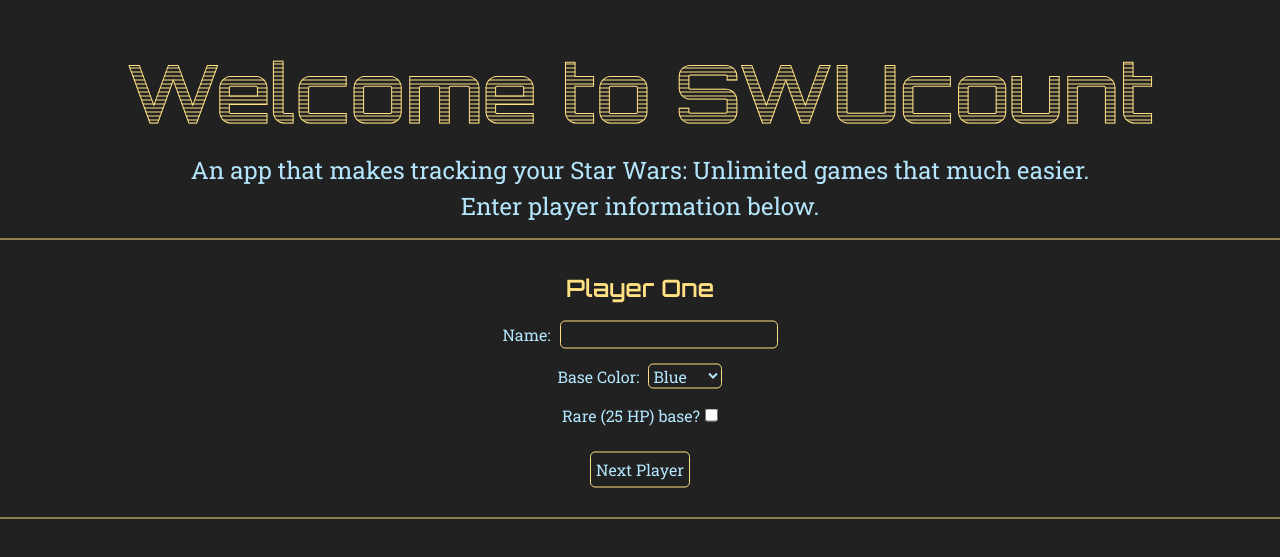
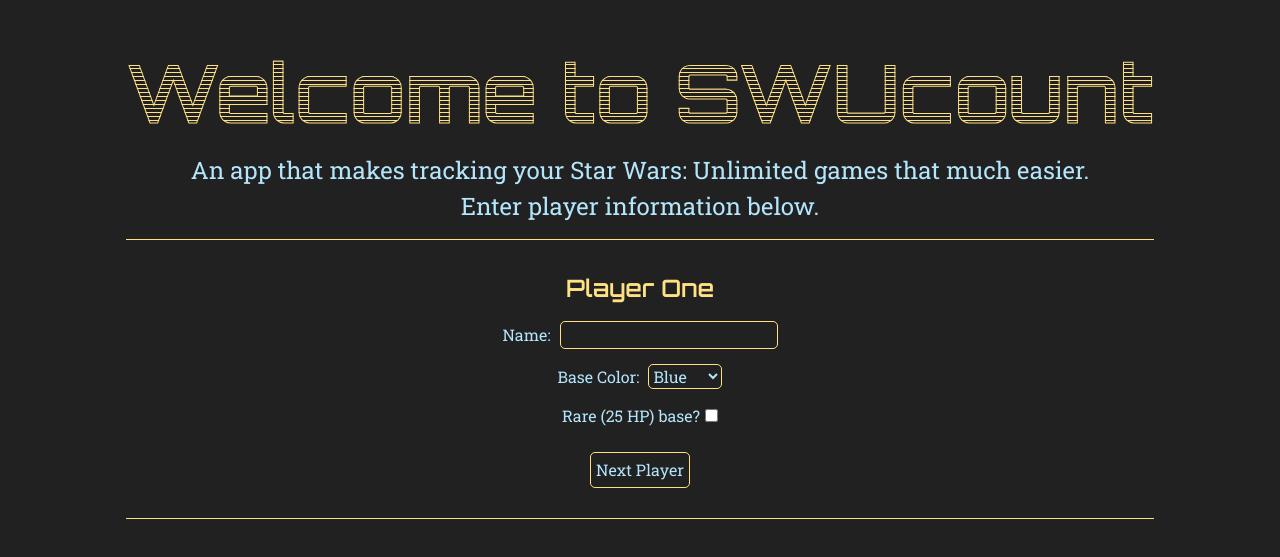
Before and after one commit to amethystreflection/swu_counter_application, a React (Vite) app: page / in a window 1280 px wide. Shown: the part 125-682 px from the top of the page. Built offline with nearby package versions, Linux system fonts and the light colour scheme.

Commit message:
Layout restructuring

```diff
--- a/src/App.css
+++ b/src/App.css
@@ -24,22 +24,6 @@
 html, body {
   font-size: 1rem;
 }
-.container {
-  text-align: center;
-  position: relative;
-  width: 100%;
-  height: 100vh;
-}
-.center {
-  position: absolute;
-  top: 50%;
-  left: 50%;
-  transform: translate(-50%, -50%);
-  -webkit-transform: translate(-50%, -50%);
-  -moz-transform: translate(-50%, -50%);
-  -ms-transform: translate(-50%, -50%);
-  -o-transform: translate(-50%, -50%);
-}
 body {
   line-height: 1.5;
   -webkit-font-smoothing: antialiased;
@@ -59,6 +43,21 @@
 p, h1, h2, h3, h4, h5, h6 {
   overflow-wrap: break-word;
 }
+.container {
+  text-align: center;
+  position: relative;
+  width: 100%;
+  height: 100vh;
+}
+.center {
+  height: 100%;
+}
+.center,
+#board > div {
+  display: grid;
+  justify-content: center;
+  align-content: center;
+}
 .transition {
   transition: all .5s linear;
   -webkit-transition: all .5s linear;
@@ -66,14 +65,8 @@
   -ms-transition: all .5s linear;
   -o-transition: all .5s linear;
 }
-#responsive-stretch {
-  width: 100%;
-}
 .inline {
   display: inline;
-}
-.rel {
-  position: relative;
 }
 button {
   padding: 5px;
@@ -101,14 +94,9 @@
 #board {
   display: flex;
   flex-direction: column;
-  align-content: center;
-  align-items: center;
-  height: 100vh;
-}
-#board > div {
-  align-content: center;
-  margin: auto;
-  padding: 8px 0;
+  width: 100%;
+  height: 100%;
+  justify-content: space-between;
 }
 #board button {
   margin: 8px 5px 0;
@@ -224,15 +212,12 @@
   cursor: pointer;
   vertical-align: middle;
 }
-.red,
-.green,
-.yellow,
-.blue {
-  position: relative;
+#player-one,
+#player-two {
   background-size: 8.00px 8.00px;
   border-radius: 5px;
   width: 100%;
-  margin: auto;
+  margin: 0;
   padding: 15px 0;
 }
 .red {
@@ -320,11 +305,20 @@
     width: 15%;
   }
 }
-@media screen  and (max-width: 1024px) {
+@media screen and (max-width: 1024px) {
   #board {
     flex-flow: column-reverse;
+    justify-content: flex-end;
+  }
+  #player-one,
+  #player-two {
+    margin: 0;
+    height: 45%;
+  }
+  #board > div:nth-child(2) {
+    height: 10%;
   }
   #board > div:nth-child(3) {
-    transform: scaley(-1);
+    transform: scale(-1, -1);
   }
 }
--- a/src/App.jsx
+++ b/src/App.jsx
@@ -15,9 +15,9 @@
         {gameStarted &&
          <Init/>
         }
-        <div className='center' id='responsive-stretch'>
+        <>
           {gameStarted === false ?
-            <>
+            <div className='center'>
               <header onClick={useGlitch}>
                 <h1>Welcome to SWUcount</h1>
               </header>
@@ -27,11 +27,12 @@
                 setPlayeData={setPlayerData}
                 setSecondPlayerData={setSecondPlayerData}
                 setGameStarted={setGameStarted}/>
-            </>
+            </div>
             :
             <>
               <div id="board">
                 <div className={playerData.color} id='player-one'>
+                  <div>
                     <h2>{playerData.player}</h2>
                     <HitPoints
                       playerNo={1}
@@ -46,10 +47,12 @@
                         }
                       </div>
                     </div>
+                  </div>
                 <div>
                   <Reset/>
                 </div>
                 <div className={secondPlayerData.color} id='player-two'>
+                  <div>
                     <h2>{secondPlayerData.player}</h2>
                     <HitPoints
                       playerNo={2}
@@ -65,9 +68,10 @@
                     </div>
                   </div>
                 </div>
+              </div>
             </>
           }
-        </div>
+        </>
     </div>
   )
 };
@@ -166,8 +170,8 @@
     document.querySelector('.overlay').style.display = 'none';
   };
   return (
-    <div className='overlay'>
-      <div className='init- center'>
+    <div className='overlay center'>
+      <div>
         <h2>Let's randomly determine who gets the initiative for phase one.</h2>
         <button className='transition' onClick={handleFirstInit}>Determine Initiative</button>
       </div>
```
Lines whose indentation alone changed are shown as unchanged.
